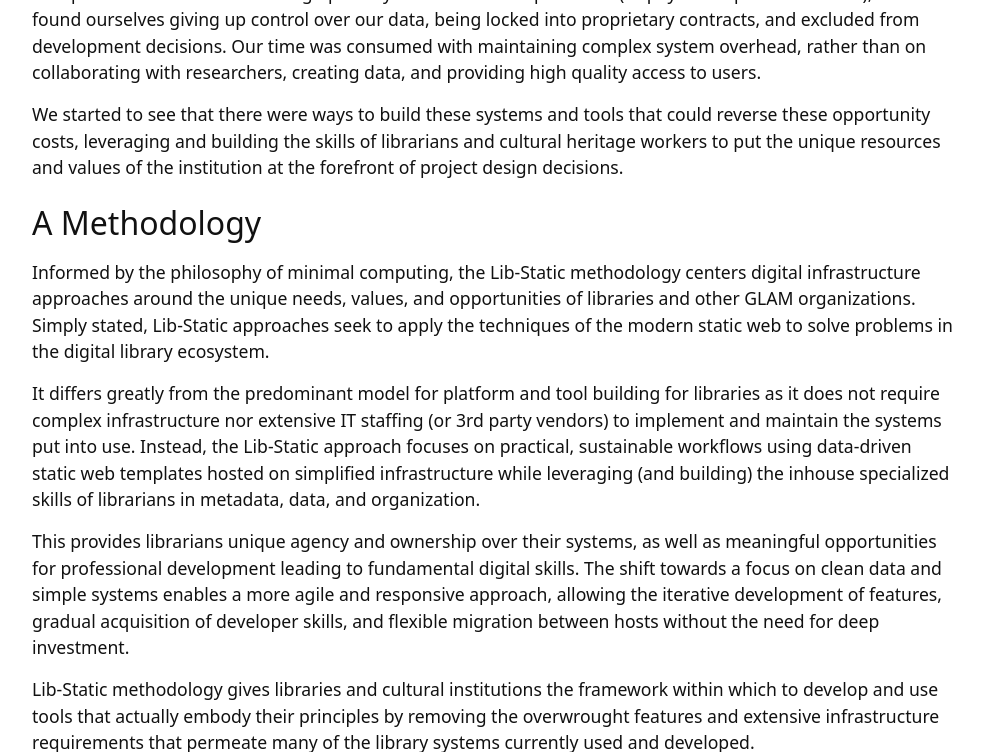
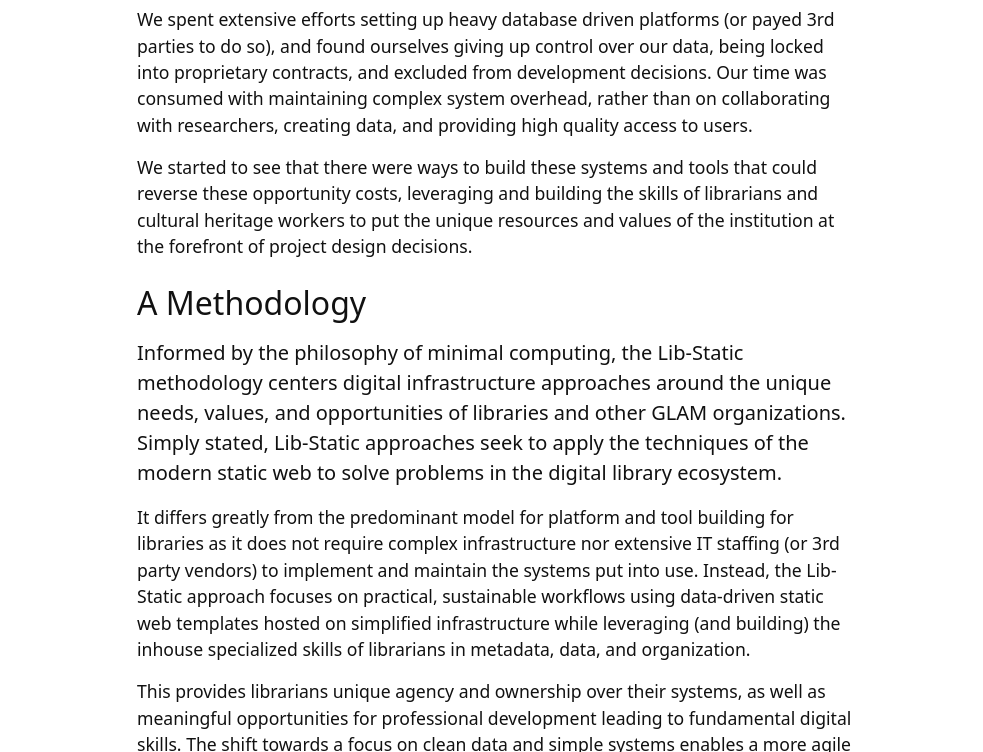
Before and after one commit to lib-static/lib-static.github.io, a Jekyll site: the page built from pages/about.md, in a window 1280 px wide and 900 px high, scrolled down 723 px, cut to the strip 0-752 px from the top of the window. Shown: the whole strip, without its empty margins (145-1128 px from the left). Built offline with Jekyll 4.4.1, drawn with Linux system fonts in a browser that asks for light colours.

Commit message:
some about page tweaks

```diff
--- a/pages/about.md
+++ b/pages/about.md
@@ -28,8 +28,9 @@
 {:.mt-4 .mb-3}
 ## A Methodology
 
-Informed by the philosophy of minimal computing, the Lib-Static methodology centers digital infrastructure approaches around the unique needs, values, and opportunities of libraries and other GLAM organizations.
+Informed by the philosophy of minimal computing, the **Lib-Static methodology** centers digital infrastructure approaches around the unique needs, values, and opportunities of libraries and other GLAM organizations.
 Simply stated, Lib-Static approaches seek to apply the techniques of the modern static web to solve problems in the digital library ecosystem.
+{:.lead}
 
 It differs greatly from the predominant model for platform and tool building for libraries as it does not require complex infrastructure nor extensive IT staffing (or 3rd party vendors) to implement and maintain the systems put into use.
 Instead, the Lib-Static approach focuses on practical, sustainable workflows using data-driven static web templates hosted on simplified infrastructure while leveraging (and building) the inhouse specialized skills of librarians in metadata, data, and organization.
@@ -39,7 +40,7 @@
 
 Lib-Static methodology gives libraries and cultural institutions the framework within which to develop and use tools that actually embody their principles by removing the overwrought features and extensive infrastructure requirements that permeate many of the library systems currently used and developed.
 
-<table class="table table-bordered align-middle border-primary">
+<table class="table table-bordered align-middle border-primary my-5">
     <tr>
         <td class="text-center h4">Open</td>
         <td><ul class="my-2">
@@ -72,6 +73,7 @@
     </tr>
 </table>
 
+{:.mt-4 .mb-3}
 ## Static Web Opportunities
 
 Since around 2015 static site generators and the "JAM Stack" approach have exploded in the web development landscape--utilizing simplified markup, plain text data files, and web APIs to create complete websites without the need for complex server-side software, databases, or content management systems.
```
Also changed, not shown: other parts of pages/about.md (+1 -1 lines).
